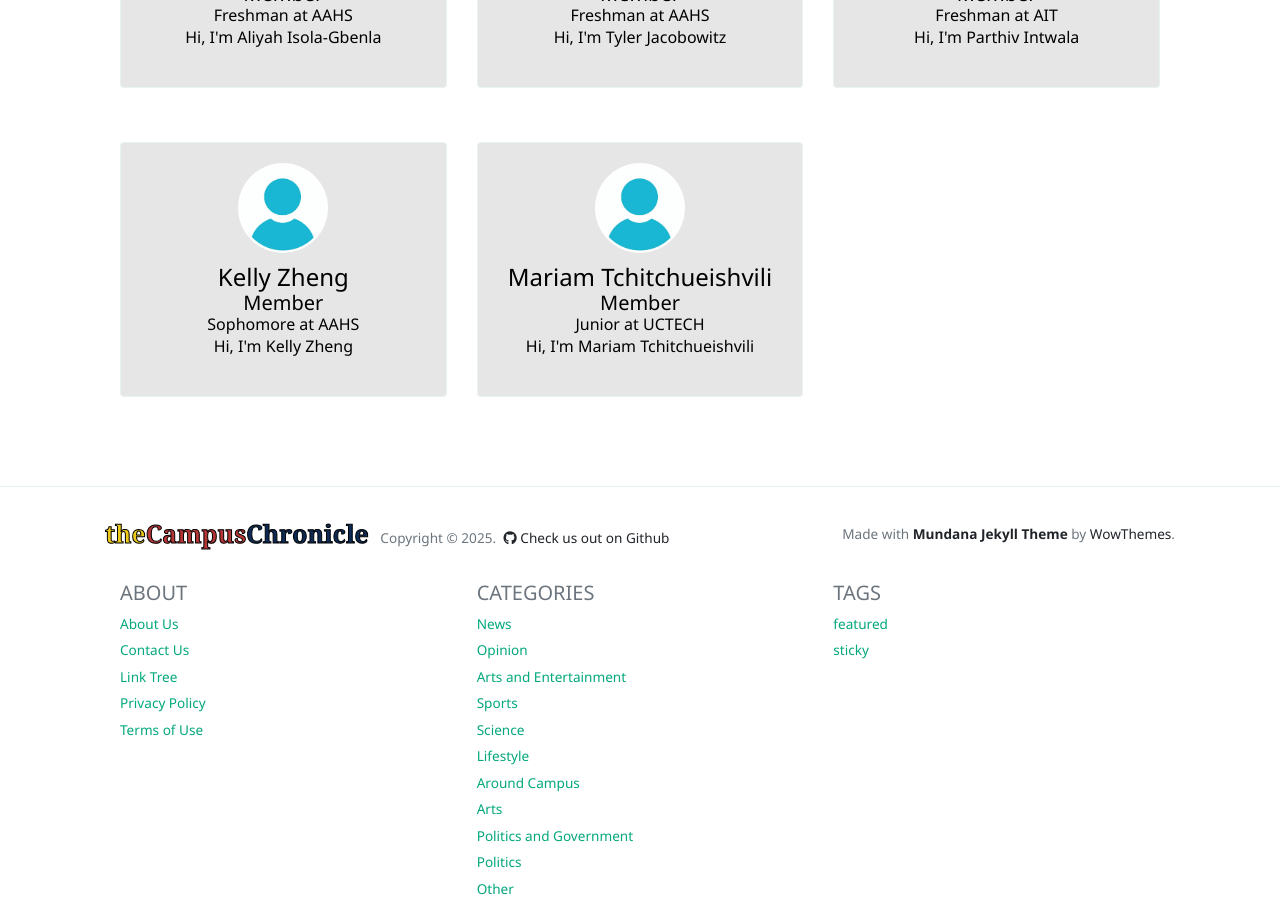
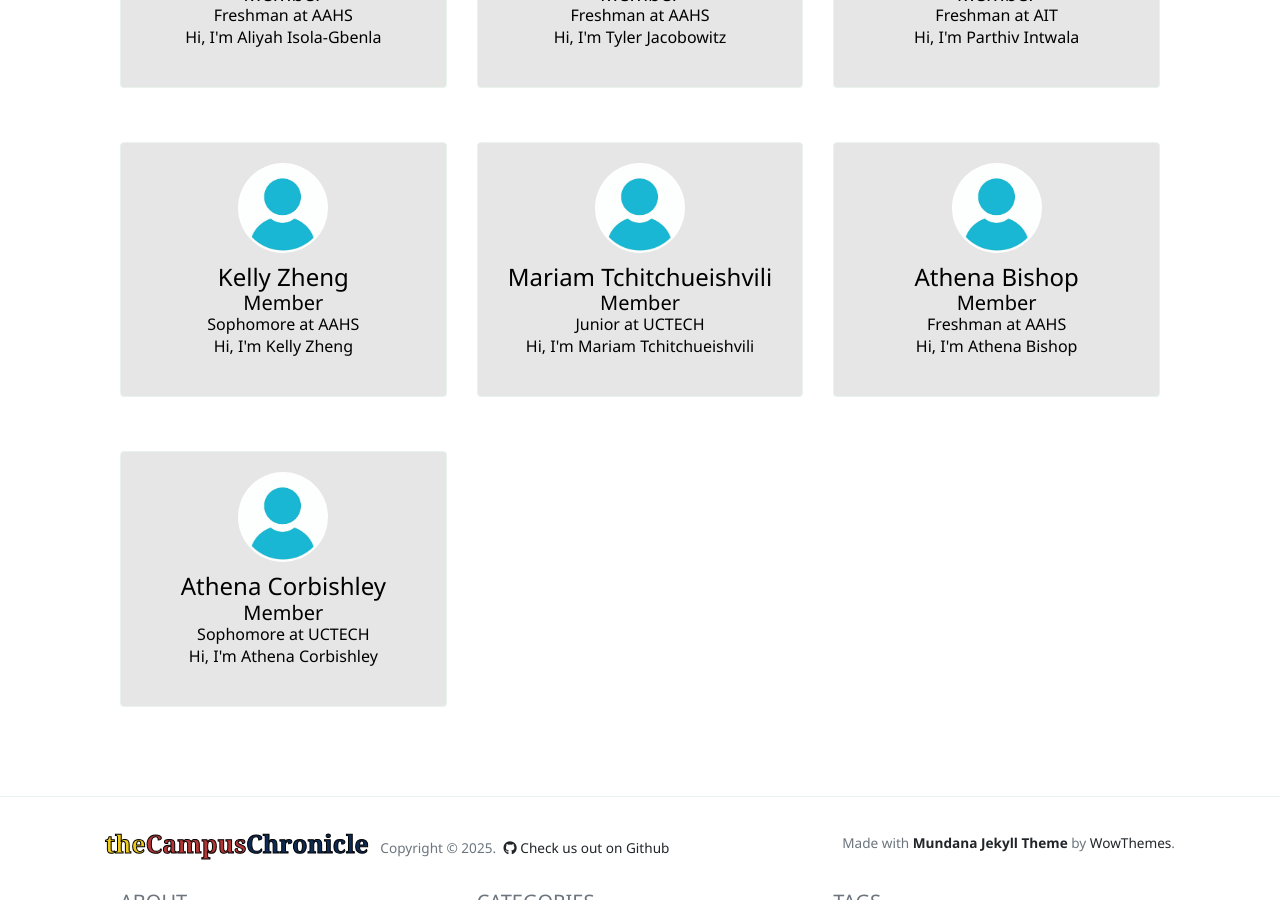
Before and after one commit to The-Campus-Chronicle/website, a Jekyll site: the page built from _pages/authors-list.html, in a window 1280 px wide and 900 px high, scrolled down 9908 px. Built offline with Jekyll 4.4.1, drawn with Linux system fonts in a browser that asks for light colours; nearby versions of some CDN libraries.

Commit message:
added both athenas

```diff
--- a/_config.yml
+++ b/_config.yml
@@ -884,6 +884,24 @@ authors:
         school:         UCTECH
         grade:          Junior
 
+    athena:
+        name:           Athena Bishop
+        avatar:         /assets/images/avatars/anonymous.jpg
+        role:           Member
+        bio:            "Hi, I'm Athena Bishop"
+        email:          abishop@ucvts.org
+        school:         AAHS
+        grade:          Freshman
+
+    athena1:
+        name:           Athena Corbishley
+        avatar:         /assets/images/avatars/anonymous.jpg
+        role:           Member
+        bio:            "Hi, I'm Athena Corbishley"
+        email:          acorbishley@ucvts.org
+        school:         UCTECH
+        grade:          Sophomore
+
 
 
 # Defaults
```
Also changed, not shown: _pages/author-athena.html (added, +8 -0 lines), _pages/author-athena1.html (added, +8 -0 lines).
